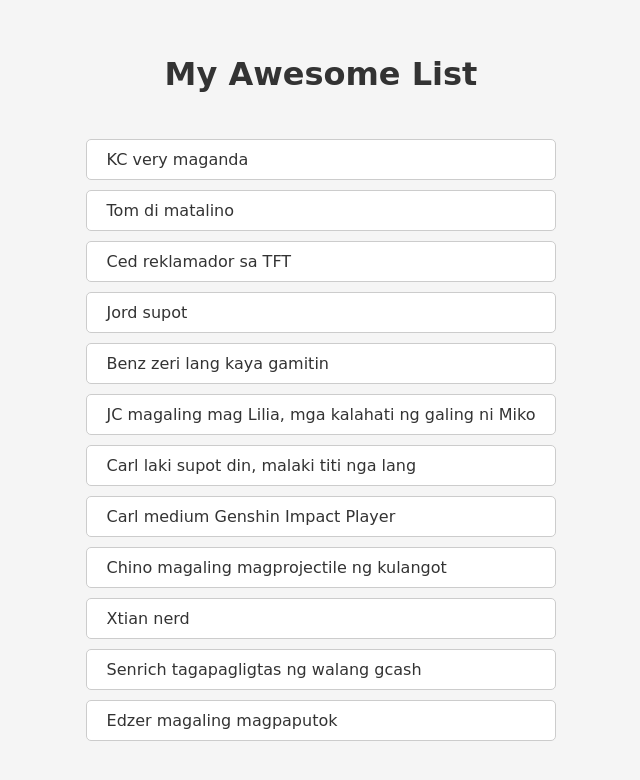
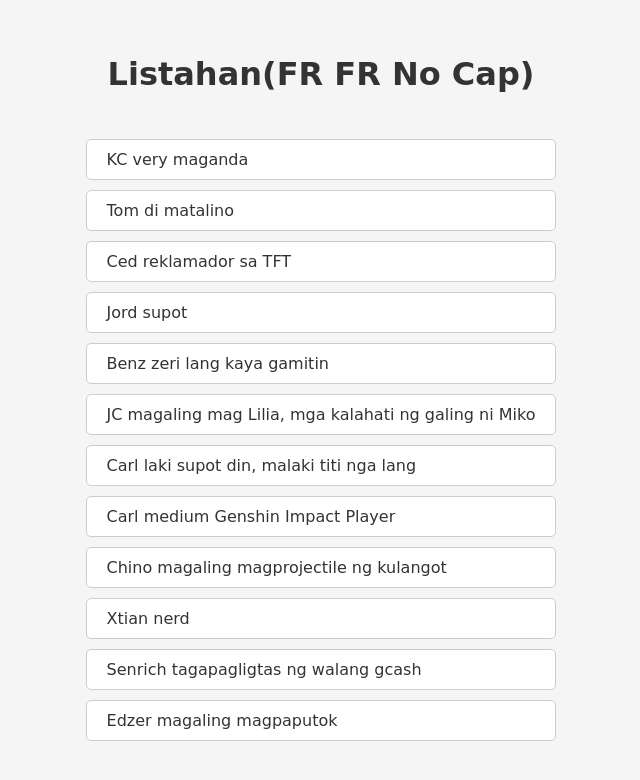
Before and after one commit to mikosid123/mikosid123.github.io, a plain HTML site: page index.html in a window 1280 px wide. Shown: the whole page, without its empty margins (319-959 px from the left). Drawn offline with Linux system fonts and the light colour scheme.

Commit message:
feat: sid

```diff
--- a/index.html
+++ b/index.html
@@ -39,7 +39,7 @@
   </style>
 </head>
 <body>
-  <h1>My Awesome List</h1>
+  <h1>Listahan(FR FR No Cap)</h1>
   <ul>
     <li>KC very maganda</li>
     <li>Tom di matalino</li>
```
